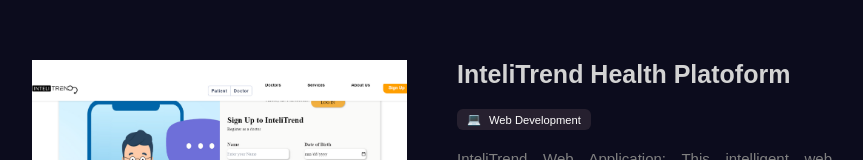
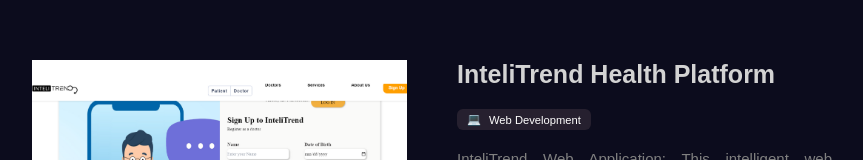
Before and after one commit to ChamikaRohan/Digital-Portfolio, a React (Vite) app: page / in a window 1280 px wide. Shown: the part 5830-5990 px from the top of the page, without its empty margins (208-1071 px from the left). Built offline with nearby package versions, Linux system fonts and the light colour scheme.

Commit message:
Fixed a spelling issue

```diff
--- a/src/components/portfolio/Portfolio.jsx
+++ b/src/components/portfolio/Portfolio.jsx
@@ -50,7 +50,7 @@
     },
     {
         id: 4,
-        title: "InteliTrend Health Platoform",
+        title: "InteliTrend Health Platform",
         img: [
             "/Portfolio/intelitrend_1.png",
             "/Portfolio/intelitrend_2.png",
```
